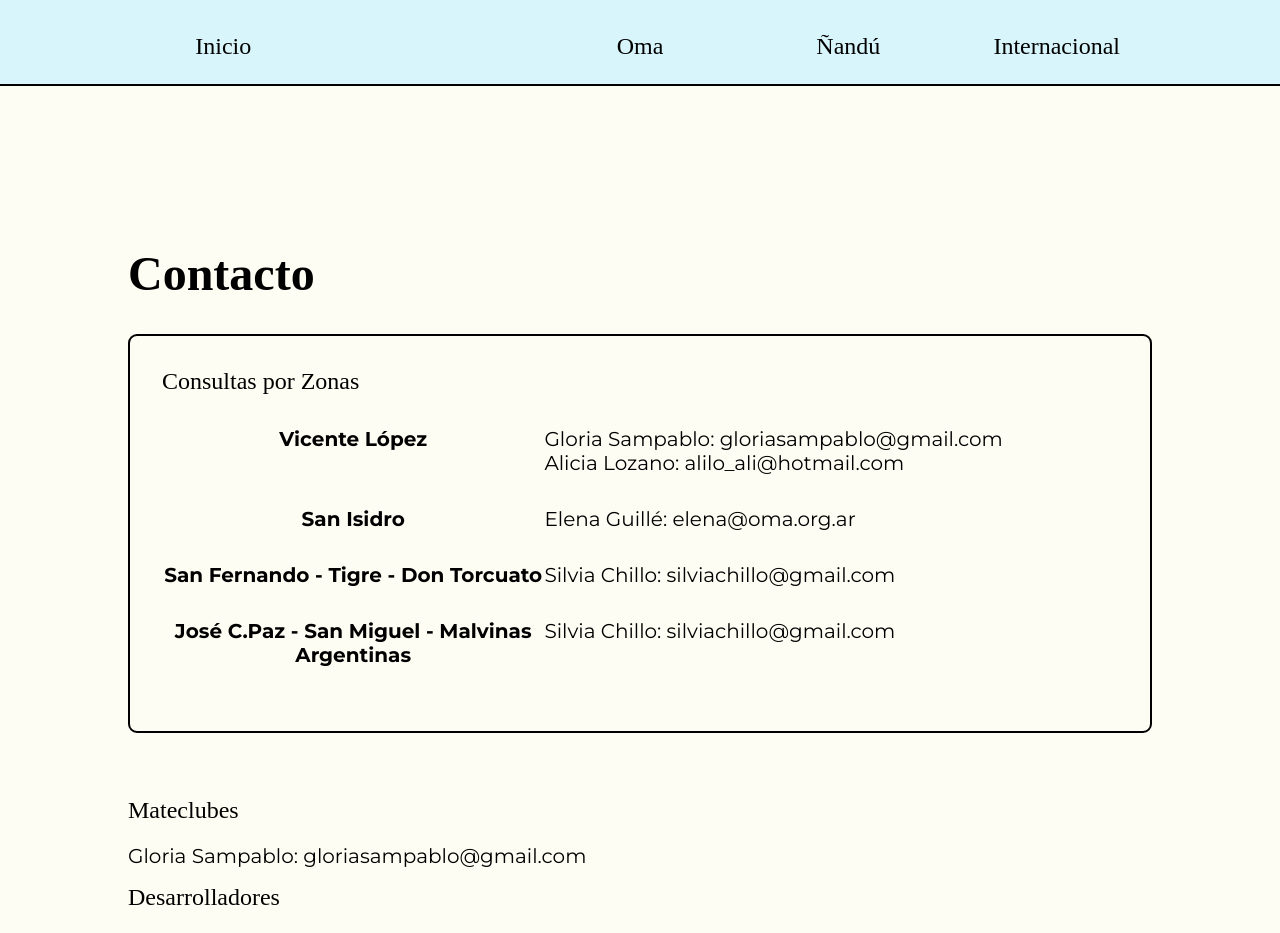
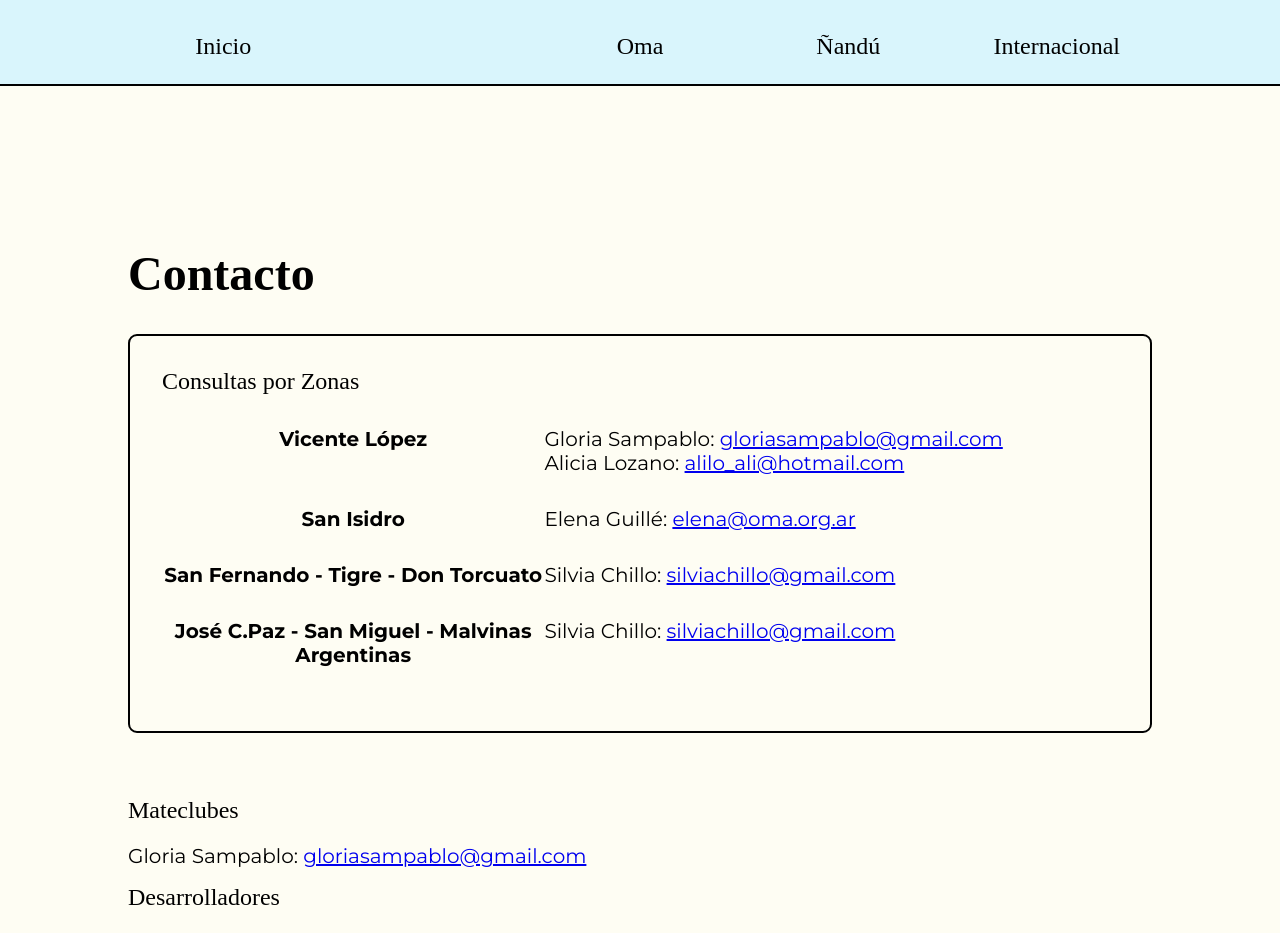
Before and after one commit to JZylber/oma-san-isidro, a Next.js app: page /contacto in a window 1280 px wide. Shown: the top 933 px of the page. Built offline with nearby package versions, Linux system fonts and the light colour scheme; a web font is replaced by a local one.

Commit message:
feat(contact): added mail addresses as a tags

```diff
--- a/pages/contacto.tsx
+++ b/pages/contacto.tsx
@@ -17,36 +17,36 @@ const Contact : NextPage = () => {
                 <div className={styles.zone}>
                     <h4>Vicente López</h4>
                     <ul>
-                        <li className={styles.mail_text}>Gloria Sampablo: gloriasampablo@gmail.com</li>
-                        <li className={styles.mail_text}>Alicia Lozano: alilo_ali@hotmail.com</li>
+                        <li className={styles.mail_text}>Gloria Sampablo: <a href="mailto:gloriasampablo@gmail.com">gloriasampablo@gmail.com</a></li>
+                        <li className={styles.mail_text}>Alicia Lozano: <a href="mailto:alilo_ali@hotmail.com">alilo_ali@hotmail.com</a></li>
                     </ul>
                 </div>
                 <div className={styles.zone}>
                     <h4>San Isidro</h4>
                     <ul>
-                        <li className={styles.mail_text}>Elena Guillé: elena@oma.org.ar</li>
+                        <li className={styles.mail_text}>Elena Guillé: <a href="mailto:elena@oma.org.ar">elena@oma.org.ar</a></li>
                     </ul>
                 </div>
                 <div className={styles.zone}>
                     <h4>San Fernando - Tigre - Don Torcuato</h4>
                     <ul>
-                        <li className={styles.mail_text}>Silvia Chillo: silviachillo@gmail.com</li>
+                        <li className={styles.mail_text}>Silvia Chillo: <a href="mailto:silviachillo@gmail.com">silviachillo@gmail.com</a></li>
                     </ul>
                 </div>
                 <div className={styles.zone}>
                     <h4>José C.Paz - San Miguel - Malvinas Argentinas</h4>
                     <ul>
-                        <li className={styles.mail_text}>Silvia Chillo: silviachillo@gmail.com</li>
+                        <li className={styles.mail_text}>Silvia Chillo: <a href="mailto:silviachillo@gmail.com">silviachillo@gmail.com</a></li>
                     </ul>
                 </div>
             </div>
             <div className={styles.independent_category}>
                 <h3 className={styles.category_title}>Mateclubes</h3>
-                <p className={styles.mail_text}>Gloria Sampablo: gloriasampablo@gmail.com</p>
+                <p className={styles.mail_text}>Gloria Sampablo: <a href="mailto:gloriasampablo@gmail.com">gloriasampablo@gmail.com</a></p>
             </div>
             <div className={styles.independent_category}>
                 <h3 className={styles.category_title}>Desarrolladores</h3>
-                <p className={styles.mail_text}>Para consultas y feedback sobre la página: omasanisidro.devs@gmail.com</p>
+                <p className={styles.mail_text}>Para consultas y feedback sobre la página: <a href="mailto:omasanisidro.devs@gmail.com">omasanisidro.devs@gmail.com</a></p>
             </div>
         </Layout>
         </>
```
